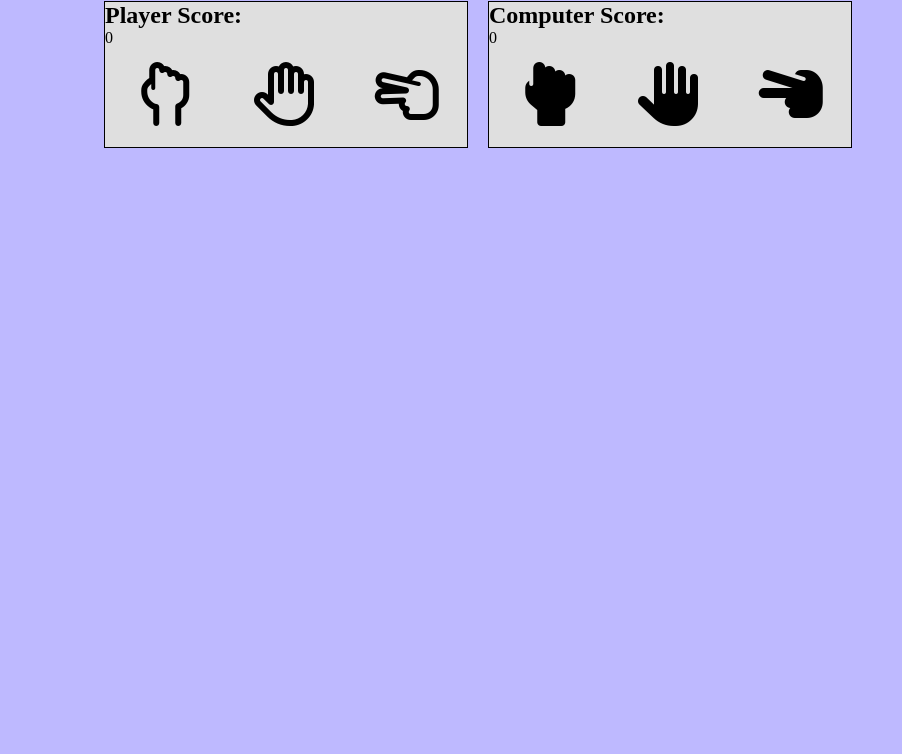
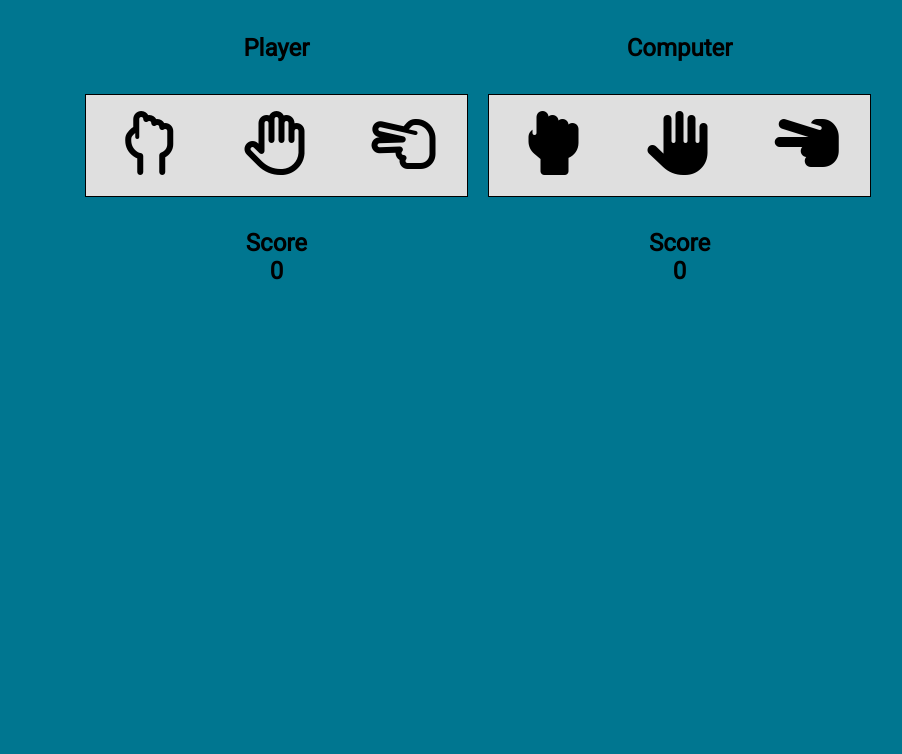
Before and after one commit to jon-ng0120/Rock-Papers-Scissors, a plain HTML site: page index.html in a window 1280 px wide. Shown: the part 46-800 px from the top of the page, without its empty margins (162-1064 px from the left). Drawn offline with Linux system fonts and the light colour scheme.

```diff
--- a/index.html
+++ b/index.html
@@ -5,23 +5,24 @@
     <meta http-equiv="X-UA-Compatible" content="IE=edge">
     <meta name="viewport" content="width=device-width, initial-scale=1.0">
     <link rel="stylesheet" href="style.css">
+    <link rel="preconnect" href="https://fonts.gstatic.com">
+    <link href="https://fonts.googleapis.com/css2?family=Roboto&display=swap" rel="stylesheet">
     <script src="https://kit.fontawesome.com/14abda17c3.js" crossorigin="anonymous"></script>
-    <title>Rock, Paper, Scissors</title>
+    <title>Rock Paper Scissors</title>
 </head>
 <body>
     <div class="main-container">
-        <div class="score-container">
         <h1>Rock-Paper-Scissors</h1>
+        <div class="round-container">
+            <h2 class="round-text"></h2>
         </div>
         <div class="options-container">
-
+            <!-- Player container -->
+            <div class="player-container">
+                <div class="player-score-container">
+                    <h2>Player</h2>
                 </div>
-        <div class="player-container">
-            <div class="player-score">
-                <h2>Player Score:</h2>
-                <p>0</p>
-            </div>
-            <div class="player-options">
+                <div class="player-options-container">
                     <div class="rock option">
                         <i class="far fa-hand-rock"></i>
                     </div>
@@ -32,15 +33,18 @@
                         <i class="far fa-hand-scissors"></i>
                     </div>
                 </div>
-
+                <div class="player-score-container">
+                    <h2>Score</h2>
+                    <h2>0</h2>
+                </div>
             </div>
 
+            <!-- CPU container -->
             <div class="cpu-container">
-            <div class="cpu-score">
-                <h2>Computer Score:</h2>
-                <p>0</p>
+                <div class="cpu-score-container">
+                    <h2>Computer</h2>
                 </div>
-            <div class="cpu-options">
+                <div class="cpu-options-container">
                     <div class="rock option">
                         <i class="fas fa-hand-rock"></i>
                     </div>
@@ -51,6 +55,14 @@
                         <i class="fas fa-hand-scissors"></i>
                     </div>
                 </div>
+                <div class="cpu-score-container">
+                    <h2>Score</h2>
+                    <h2>0</h2>
+                </div>
+            </div>
+        </div>
+        <!-- Previous rounds -->
+        <div class="previous-rounds">
 
         </div>
     </div>
--- a/style.css
+++ b/style.css
@@ -4,14 +4,24 @@
 }
 
 body {
-    background: rgb(190, 185, 255);
+    background: #007690;
+    font-family: 'Roboto', sans-serif;
 }
 
 .main-container {
-   width: 60%;
+   width: 70%;
    margin: auto;
-   display: grid;
-   grid-template-columns: 1fr 1fr;
+}
+
+.round-container {
+    text-align: center;
+}
+
+.options-container {
+    display: grid;
+    grid-template-columns: 1fr 1fr;
+    margin: 0 auto;
+    width: 90%;
 }
 
 .option {
@@ -26,16 +36,22 @@ body {
 
 .player-container,
 .cpu-container {
-    border: 1px solid black;
+
     margin: 10px;
-    background: #dfdfdf;
+
 }
 
+.player-score-container,
+.cpu-score-container {
+    text-align: center;
+    padding: 2rem;
+}
 
-.player-options,
-.cpu-options {
+.player-options-container,
+.cpu-options-container {
     display: grid;
     grid-template-columns: 1fr 1fr 1fr;
     justify-items: center;
-
+    background: #dfdfdf;
+    border: 1px solid black;
 }
```
Lines whose indentation alone changed are shown as unchanged.
